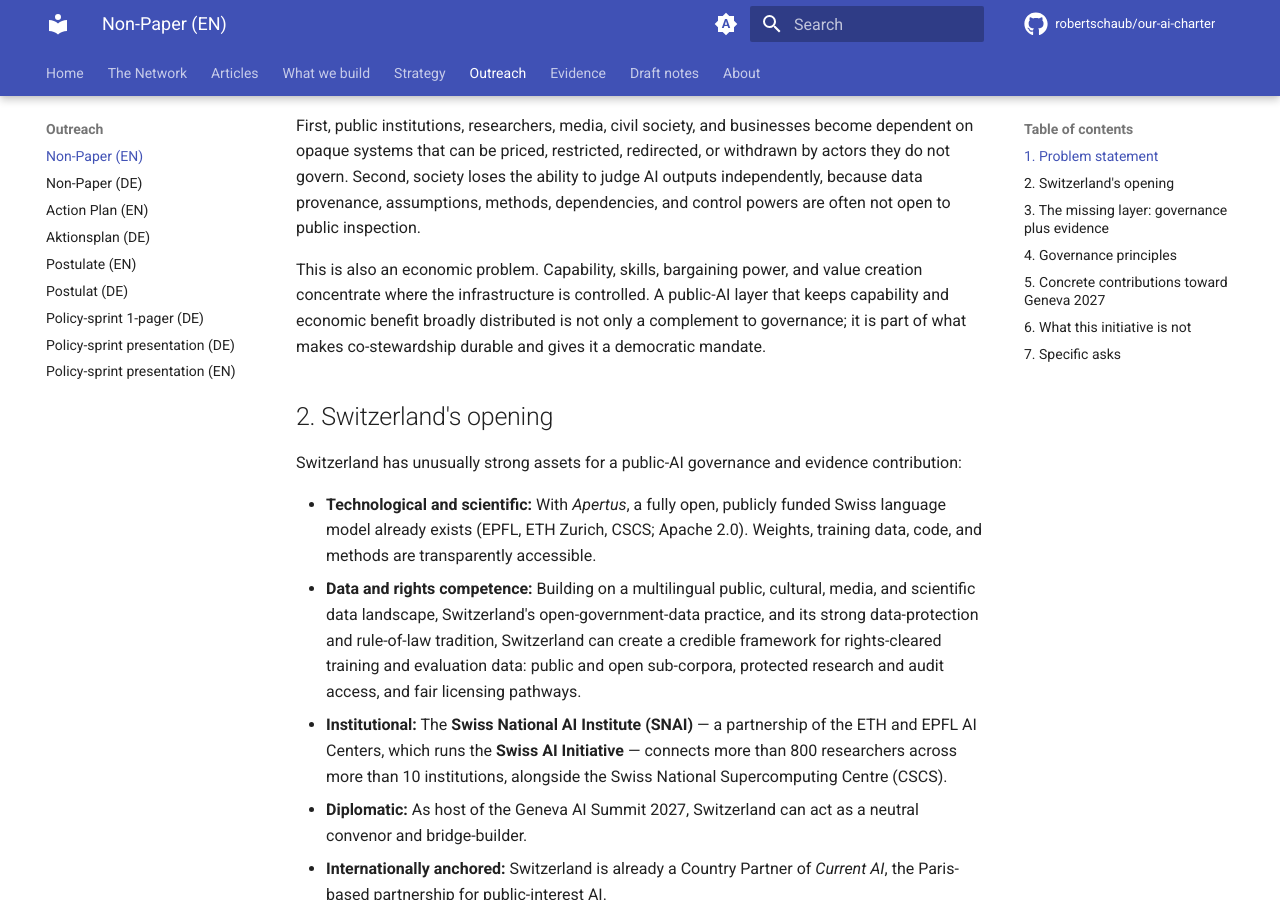
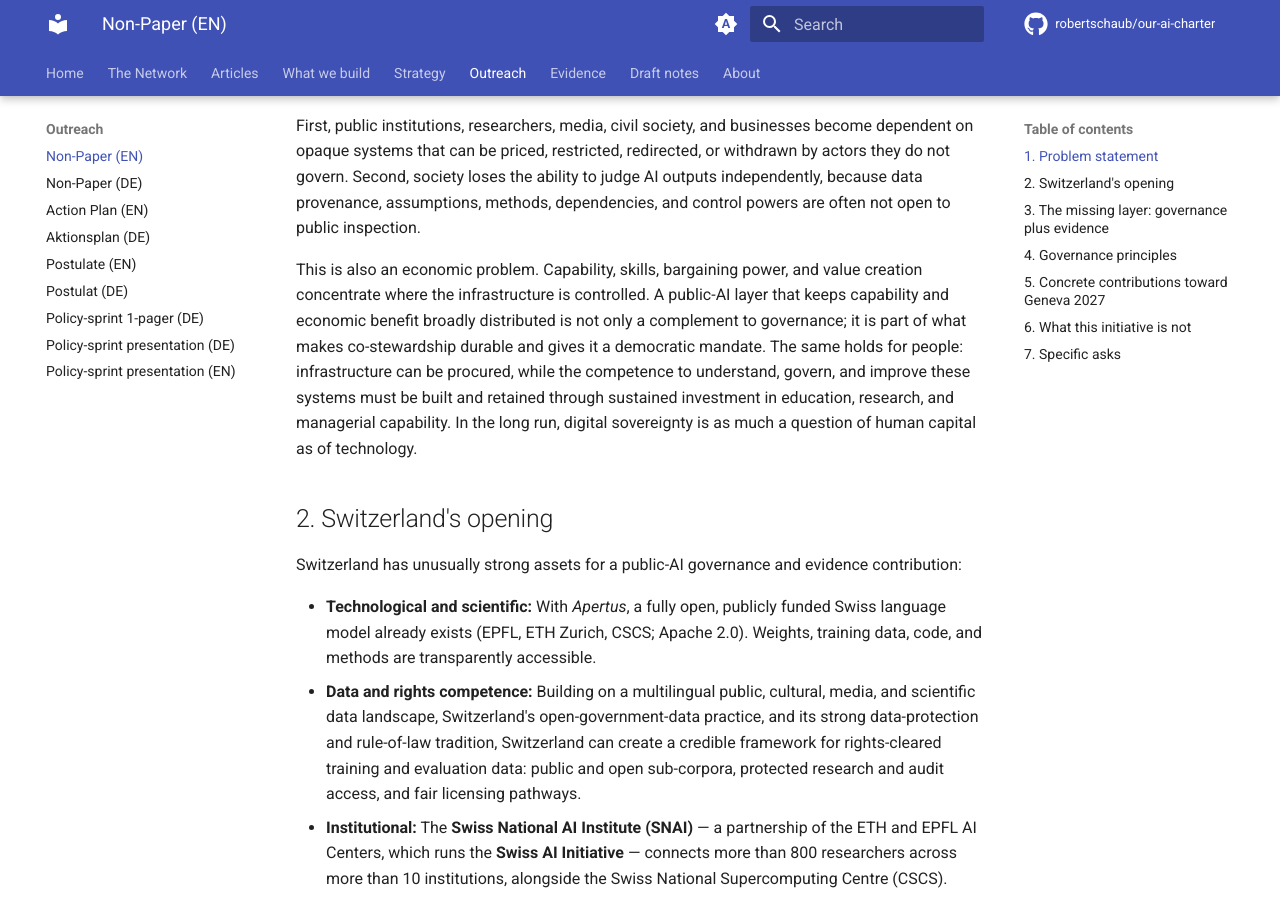
Before and after one commit to robertschaub/our-ai-charter, an MkDocs documentation site: the page built from docs/Outreach/non-paper.en.md, in a window 1280 px wide and 900 px high, scrolled down 465 px. Built offline with MkDocs 1.6.1 and Material for MkDocs 9.7.7, drawn with Linux system fonts in a browser that asks for light colours; plug-ins that fetch from the network failed and are left out; comment, search, counter and statistics services are not loaded.

Commit message:
docs(charter): record incentive gap and human-capital condition from Richiello exchange
Certification model gains the open incentive question (rules remove the
reward for passing but nothing yet rewards questioning or stopping),
with in-text credit; charter commitments cross-reference it. Network
overview and non-paper (EN+DE) state the human-capital condition:
infrastructure can be procured, competence must be built. Changelog
entries attribute and summarize the source comments.

Co-Authored-By: Claude Fable 5 <noreply@anthropic.com>

```diff
--- a/docs/Outreach/non-paper.en.md
+++ b/docs/Outreach/non-paper.en.md
@@ -12,7 +12,7 @@ AI base infrastructure - models, compute, data, and the interfaces through which
 
 First, public institutions, researchers, media, civil society, and businesses become dependent on opaque systems that can be priced, restricted, redirected, or withdrawn by actors they do not govern. Second, society loses the ability to judge AI outputs independently, because data provenance, assumptions, methods, dependencies, and control powers are often not open to public inspection.
 
-This is also an economic problem. Capability, skills, bargaining power, and value creation concentrate where the infrastructure is controlled. A public-AI layer that keeps capability and economic benefit broadly distributed is not only a complement to governance; it is part of what makes co-stewardship durable and gives it a democratic mandate.
+This is also an economic problem. Capability, skills, bargaining power, and value creation concentrate where the infrastructure is controlled. A public-AI layer that keeps capability and economic benefit broadly distributed is not only a complement to governance; it is part of what makes co-stewardship durable and gives it a democratic mandate. The same holds for people: infrastructure can be procured, while the competence to understand, govern, and improve these systems must be built and retained through sustained investment in education, research, and managerial capability. In the long run, digital sovereignty is as much a question of human capital as of technology.
 
 ## 2. Switzerland's opening
 
```
Also changed, not shown: CHANGELOG.md (+4 -0 lines), docs/Assurance/Framework/certification-model.md (+2 -0 lines), docs/Assurance/Framework/charter-commitments.md (+1 -1 lines), docs/Outreach/non-paper.de.md (+1 -1 lines), docs/network-overview.md (+2 -0 lines).
